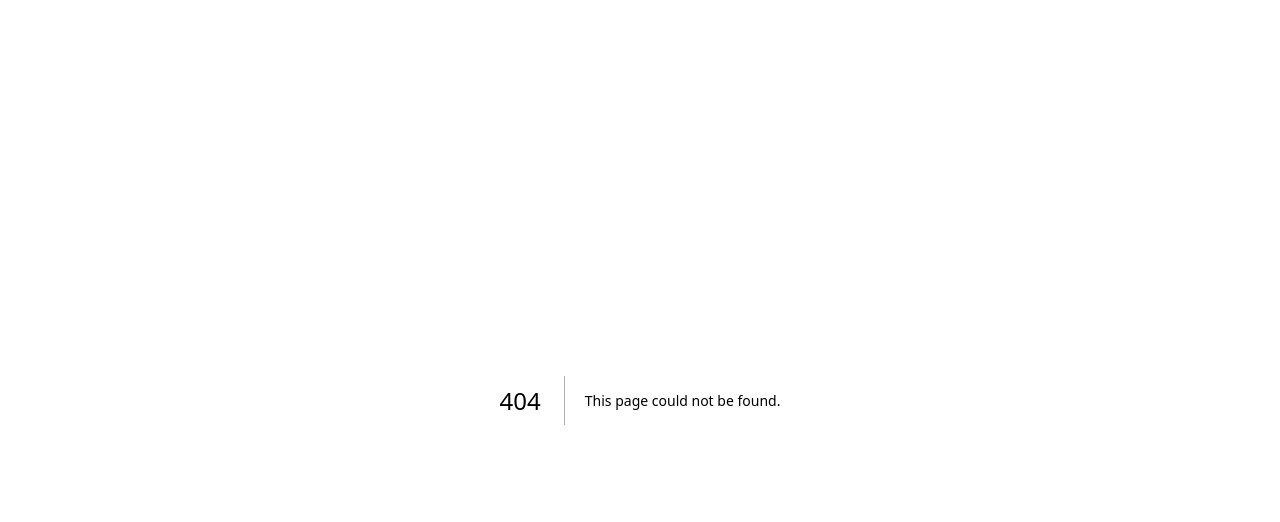
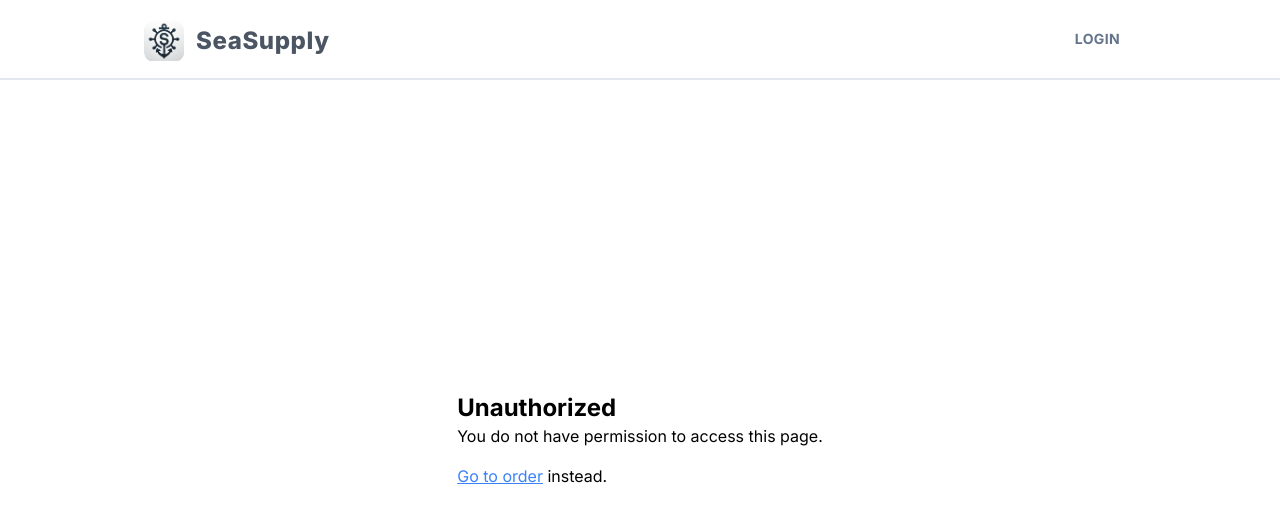
Before and after one commit to dimitrispalamidas/sea-supply, a Next.js app: page /unauthorized in a window 1280 px wide. Before the commit this address had no page. Shown: the top 522 px of the page. Built offline with nearby package versions, Linux system fonts and the light colour scheme; no server answers.

Commit message:
Make the orderspage protected

```diff
--- /dev/null
+++ b/app/(authorization)/unauthorized/page.tsx
@@ -0,0 +1,18 @@
+import Link from "next/link";
+
+const UnauthorizedPage = () => {
+  return (
+    <div className='p-8'>
+      <h1 className='text-2xl font-bold'>Unauthorized</h1>
+      <p>You do not have permission to access this page.</p>
+      <p className='mt-4'>
+        <Link href='/order' className='text-blue-500 underline'>
+          Go to order
+        </Link>{" "}
+        instead.
+      </p>
+    </div>
+  );
+};
+
+export default UnauthorizedPage;
--- a/app/(main)/orders/page.tsx
+++ b/app/(main)/orders/page.tsx
@@ -31,6 +31,7 @@ const OrdersPage = () => {
         throw new Error(`Error: ${res.status} ${res.statusText}`);
       }
       const data = await res.json();
+      console.log(data);
       setOrders(data);
     } catch (error) {
       console.error("Failed to fetch orders:", error);
@@ -39,8 +40,10 @@ const OrdersPage = () => {
   };
 
   useEffect(() => {
-    fetchOrders();
-  }, []);
+    if (isLoaded && isSignedIn) {
+      fetchOrders();
+    }
+  }, [isLoaded, isSignedIn]);
 
   // Function to update the order status (Captain or Store Manager actions)
   const updateOrderStatus = async (orderId: string, newStatus: string) => {
@@ -50,7 +53,7 @@ const OrdersPage = () => {
         headers: {
           "Content-Type": "application/json",
         },
-        body: JSON.stringify({ orderId, status: newStatus }),
+        body: JSON.stringify({ orderId: orderId, status: newStatus }),
       });
 
       if (!res.ok) {
@@ -76,6 +79,10 @@ const OrdersPage = () => {
   }
 
   const role = (user?.publicMetadata?.role as string) ?? "SEAFARER"; // Get the role from public metadata
+
+  if (role !== "CAPTAIN" && role !== "STORE_MANAGER") {
+    return <div>You are not authorized to view this page.</div>;
+  }
 
   return (
     <div className='p-8'>
@@ -132,6 +139,14 @@ const OrdersPage = () => {
                   >
                     Confirm Delivery
                   </button>
+                  <button
+                    onClick={() =>
+                      updateOrderStatus(order.id, "DECLINED_BY_OFFICE")
+                    }
+                    className='bg-red-500 text-white px-4 py-2 rounded'
+                  >
+                    Decline Delivery
+                  </button>
                 </div>
               )}
 
--- a/app/(main)/profile/page.tsx
+++ b/app/(main)/profile/page.tsx
@@ -59,9 +59,12 @@ const ProfilePage: React.FC = () => {
     return <p>Please sign in to view your orders.</p>;
   }
 
+  const role = (user?.publicMetadata?.role as string) ?? "SEAFARER";
+
   return (
     <div className='p-8'>
-      <h1 className='text-2xl font-bold mb-4'>My Orders</h1>
+      <h1 className='text-2xl font-bold mb-4'>Hello {role}!</h1>
+      <h2 className='text-2xl font-bold mb-4'>My Orders</h2>
       {orders.length === 0 ? (
         <p>No orders found.</p>
       ) : (
@@ -73,7 +76,13 @@ const ProfilePage: React.FC = () => {
               <div
                 key={order.id}
                 className={`border p-4 rounded-lg shadow ${
-                  order.status === "PENDING" ? "bg-blue-200" : ""
+                  order.status === "PENDING"
+                    ? "bg-blue-200"
+                    : order.status === "APPROVED_BY_CAPTAIN"
+                    ? "bg-green-200"
+                    : order.status === "DECLINED_BY_CAPTAIN"
+                    ? "bg-red-200"
+                    : ""
                 }`}
               >
                 <h2 className='text-xl font-semibold mb-2 flex justify-between'>
```
